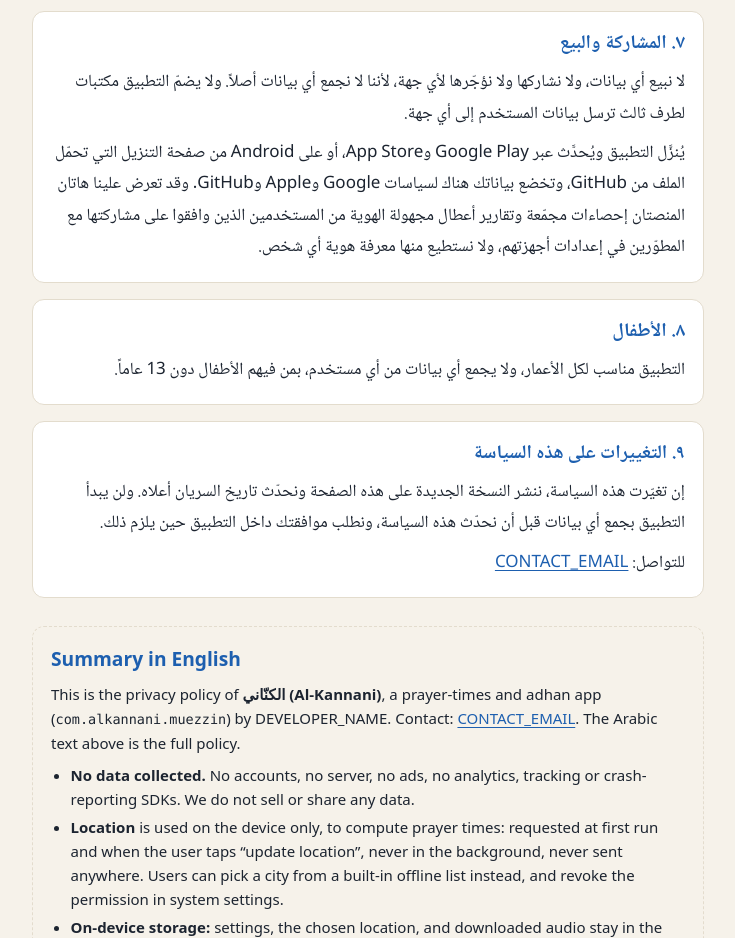
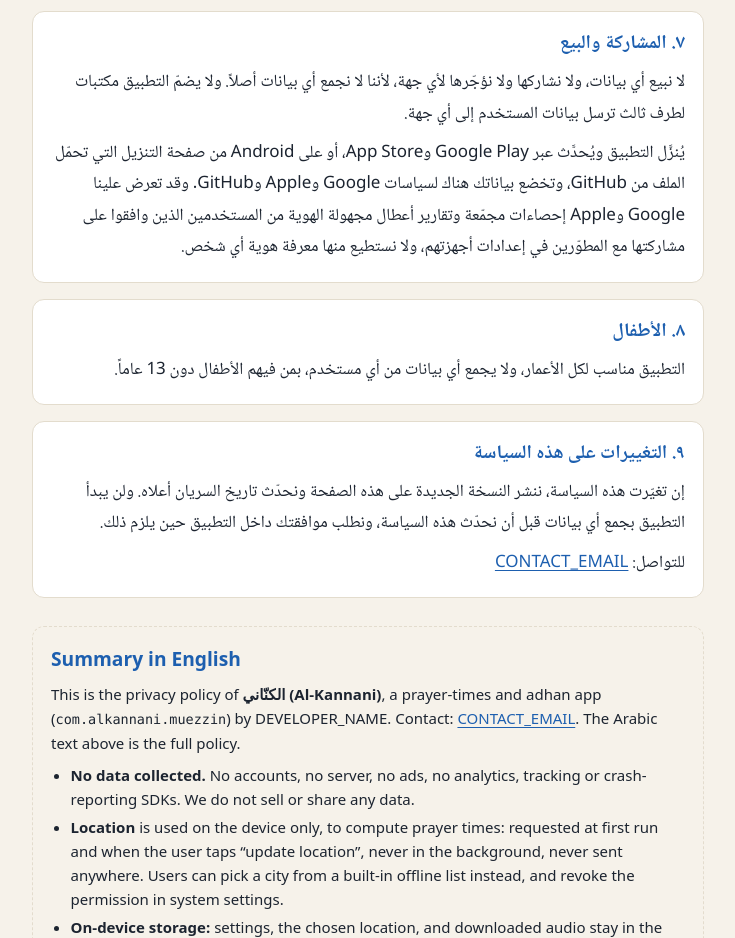
Before and after one commit to yousef-nasser-daaboul/alkannani-releases, a plain HTML site: page privacy-policy/index.html in a window 1280 px wide. Shown: the part 2980-3918 px from the top of the page, without its empty margins (272-1007 px from the left). Drawn offline with Linux system fonts and the light colour scheme.

Commit message:
Clarify policy wording and README pointer to release steps
Co-Authored-By: Claude Opus 5.5 <noreply@anthropic.com>

```diff
--- a/privacy-policy/index.html
+++ b/privacy-policy/index.html
@@ -201,7 +201,7 @@
 <section id="sharing">
   <h2>٧. المشاركة والبيع</h2>
   <p>لا نبيع أي بيانات، ولا نشاركها ولا نؤجّرها لأي جهة، لأننا لا نجمع أي بيانات أصلاً. ولا يضمّ التطبيق مكتبات لطرف ثالث ترسل بيانات المستخدم إلى أي جهة.</p>
-  <p>يُنزَّل التطبيق ويُحدَّث عبر Google Play وApp Store، أو على Android من صفحة التنزيل التي تحمّل الملف من GitHub، وتخضع بياناتك هناك لسياسات Google وApple وGitHub. وقد تعرض علينا هاتان المنصتان إحصاءات مجمّعة وتقارير أعطال مجهولة الهوية من المستخدمين الذين وافقوا على مشاركتها مع المطوّرين في إعدادات أجهزتهم، ولا نستطيع منها معرفة هوية أي شخص.</p>
+  <p>يُنزَّل التطبيق ويُحدَّث عبر Google Play وApp Store، أو على Android من صفحة التنزيل التي تحمّل الملف من GitHub، وتخضع بياناتك هناك لسياسات Google وApple وGitHub. وقد تعرض علينا Google وApple إحصاءات مجمّعة وتقارير أعطال مجهولة الهوية من المستخدمين الذين وافقوا على مشاركتها مع المطوّرين في إعدادات أجهزتهم، ولا نستطيع منها معرفة هوية أي شخص.</p>
 </section>
 
 <section id="children">
```
Also changed, not shown: 1 other file.
